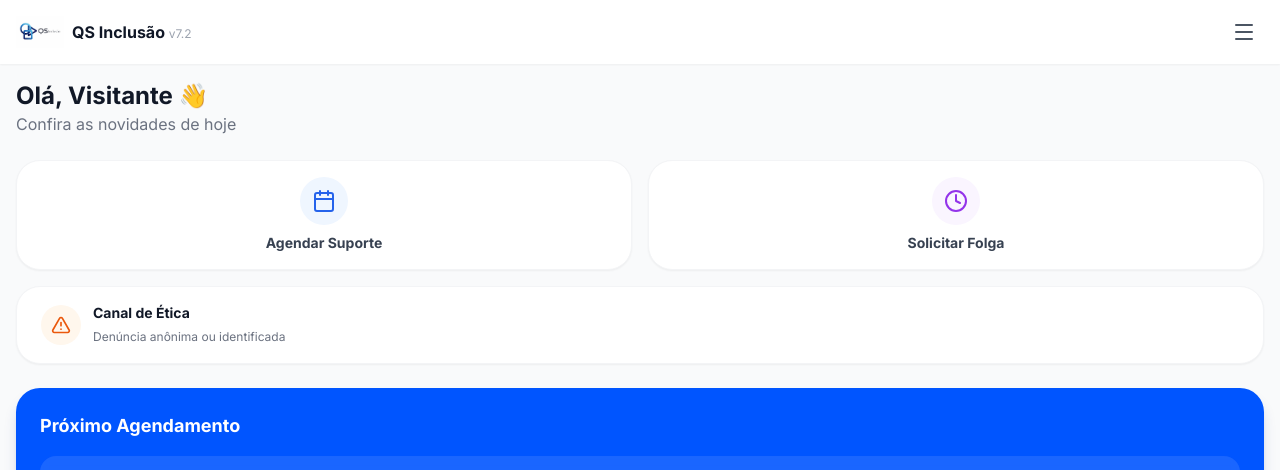
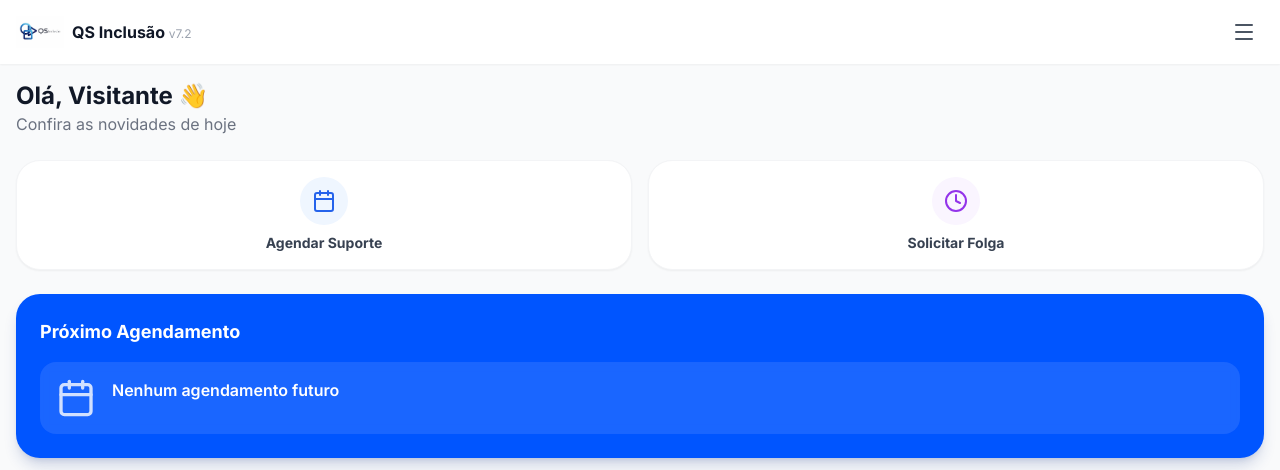
Before and after one commit to luizprojeto1143/qs-back, a React (Vite) app in the folder client/: page /app in a window 1280 px wide. Shown: the top 470 px of the page. Built offline with nearby package versions, Linux system fonts and the light colour scheme; no server answers.

Commit message:
feat: Conditionally show Complaints module based on systemSettings.complaintsEnabled

```diff
--- a/client/src/pages/mobile/MobileHome.tsx
+++ b/client/src/pages/mobile/MobileHome.tsx
@@ -3,6 +3,7 @@ import { useNavigate } from 'react-router-dom';
 import { Play, Calendar, Clock, X, Video, AlertTriangle } from 'lucide-react';
 import { api } from '../../lib/api';
 import { useLibrasAvailability } from '../../hooks/useLibrasAvailability';
+import { useCompany } from '../../contexts/CompanyContext';
 
 import { toast } from 'sonner';
 
@@ -37,6 +38,11 @@ interface User {
 const MobileHome = () => {
     const navigate = useNavigate();
     const { isLibrasAvailable } = useLibrasAvailability();
+    const { companies } = useCompany();
+
+    // Get current company to check module enablement
+    const currentCompany = companies[0];
+    const isComplaintsEnabled = currentCompany?.systemSettings?.complaintsEnabled;
 
     // Parsing seguro do localStorage
     let user: User = { name: 'Visitante' };
@@ -154,7 +160,8 @@ const MobileHome = () => {
                     <span className="text-sm font-bold text-gray-700 text-center">Solicitar Folga</span>
                 </button>
 
-                {/* Canal de Ética */}
+                {/* Canal de Ética - Only show if complaints module is enabled */}
+                {isComplaintsEnabled && (
                     <button
                         onClick={() => navigate('/app/complaints')}
                         className="col-span-2 bg-white p-4 rounded-2xl shadow-sm border border-gray-100 flex items-center justify-between px-6 active:scale-95 transition-transform"
@@ -169,6 +176,7 @@ const MobileHome = () => {
                             </div>
                         </div>
                     </button>
+                )}
             </div>
 
             {/* Next Schedule Card */}
```
Lines whose indentation alone changed are shown as unchanged.
